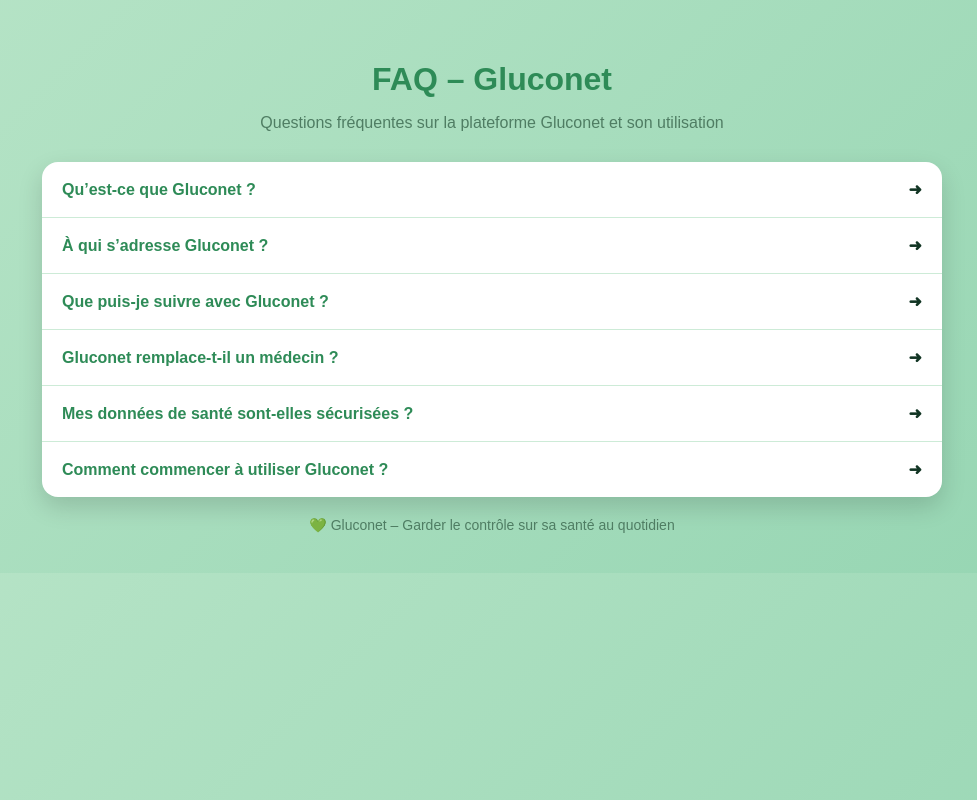
After one commit to HighMax524/Gluconet, a PHP site: page /faq.html in a window 1280 px wide. The commit adds this page. Shown: the whole page, without its empty margins (148-1125 px from the left). Run offline with PHP 8.4, Linux system fonts and the light colour scheme.

Commit message:
✨ Ajout page faq

```diff
--- /dev/null
+++ b/faq.html
@@ -0,0 +1,174 @@
+<!DOCTYPE html>
+<html lang="fr">
+<head>
+    <meta charset="UTF-8">
+    <meta name="viewport" content="width=device-width, initial-scale=1.0">
+    <title>FAQ - Gluconet</title>
+
+    <style>
+        :root{
+            --bg:#e6f7e9;
+            --card:#ffffff;
+            --primary:#2e8b57;
+            --secondary:#7bd389;
+            --text:#123524;
+            --muted:#4f7d63;
+            --border:#cdebd7;
+        }
+
+        body{
+            margin:0;
+            font-family: Arial, Helvetica, sans-serif;
+            background:linear-gradient(135deg,#b7e4c7,#95d5b2);
+            color:var(--text);
+        }
+
+        .container{
+            max-width:900px;
+            margin:auto;
+            padding:40px 16px;
+        }
+
+        h1{
+            text-align:center;
+            color:var(--primary);
+            margin-bottom:10px;
+        }
+
+        .subtitle{
+            text-align:center;
+            color:var(--muted);
+            margin-bottom:30px;
+        }
+
+        .faq{
+            background:var(--card);
+            border-radius:16px;
+            box-shadow:0 10px 25px rgba(0,0,0,.15);
+            overflow:hidden;
+        }
+
+        details{
+            border-bottom:1px solid var(--border);
+            padding:0 20px;
+        }
+
+        details:last-child{
+            border-bottom:none;
+        }
+
+        summary{
+            list-style:none;
+            cursor:pointer;
+            padding:18px 0;
+            font-weight:600;
+            display:flex;
+            justify-content:space-between;
+            align-items:center;
+        }
+
+        summary::-webkit-details-marker{
+            display:none;
+        }
+
+        summary span{
+            color:var(--primary);
+        }
+
+        details[open] summary span{
+            color:#1b5e3a;
+        }
+
+        .answer{
+            padding:0 0 18px 0;
+            color:var(--text);
+        }
+
+        footer{
+            text-align:center;
+            margin-top:20px;
+            font-size:14px;
+            color:var(--muted);
+        }
+    </style>
+</head>
+
+<body>
+
+<div class="container">
+    <h1>FAQ – Gluconet</h1>
+    <p class="subtitle">
+        Questions fréquentes sur la plateforme Gluconet et son utilisation
+    </p>
+
+    <section class="faq">
+
+        <details>
+            <summary>
+                <span>Qu’est-ce que Gluconet ?</span> ➜
+            </summary>
+            <div class="answer">
+                Gluconet est une plateforme conçue pour aider les personnes diabétiques
+                à mieux s’organiser et à suivre leur santé au quotidien.
+            </div>
+        </details>
+
+        <details>
+            <summary>
+                <span>À qui s’adresse Gluconet ?</span> ➜
+            </summary>
+            <div class="answer">
+                Gluconet s’adresse aux personnes atteintes de diabète, quel que soit leur âge,
+                ainsi qu’aux professionnels de santé souhaitant un meilleur suivi.
+            </div>
+        </details>
+
+        <details>
+            <summary>
+                <span>Que puis-je suivre avec Gluconet ?</span> ➜
+            </summary>
+            <div class="answer">
+                Vous pouvez suivre votre glycémie, votre alimentation,
+                votre activité physique et vos traitements médicaux.
+            </div>
+        </details>
+
+        <details>
+            <summary>
+                <span>Gluconet remplace-t-il un médecin ?</span> ➜
+            </summary>
+            <div class="answer">
+                Non. Gluconet est un outil d’aide au suivi et à l’organisation,
+                mais il ne remplace en aucun cas un avis médical.
+            </div>
+        </details>
+
+        <details>
+            <summary>
+                <span>Mes données de santé sont-elles sécurisées ?</span> ➜
+            </summary>
+            <div class="answer">
+                Oui, la sécurité et la confidentialité des données de santé
+                sont une priorité pour Gluconet.
+            </div>
+        </details>
+
+        <details>
+            <summary>
+                <span>Comment commencer à utiliser Gluconet ?</span> ➜
+            </summary>
+            <div class="answer">
+                Il suffit de créer un compte, puis de renseigner vos informations
+                afin de commencer le suivi quotidien.
+            </div>
+        </details>
+
+    </section>
+
+    <footer>
+        💚 Gluconet – Garder le contrôle sur sa santé au quotidien
+    </footer>
+</div>
+
+</body>
+</html>
--- a/nav_bar.php
+++ b/nav_bar.php
@@ -7,7 +7,7 @@
     <div class="nav-buttons">
         <button class="nav-button" onclick="window.location.href = 'index.php'">Accueil</button>
         <button class="nav-button" onclick="window.location.href = 'track.php'">Tableau de bord</button>
-        <button class="nav-button" onclick="window.location.href = 'track.php'">Aide</button>
+        <button class="nav-button" onclick="window.location.href = 'faq.html'">Aide</button>
     </div>
 
     <div class="user-icon" style="display: flex; align-items: center; gap: 10px;">
```
